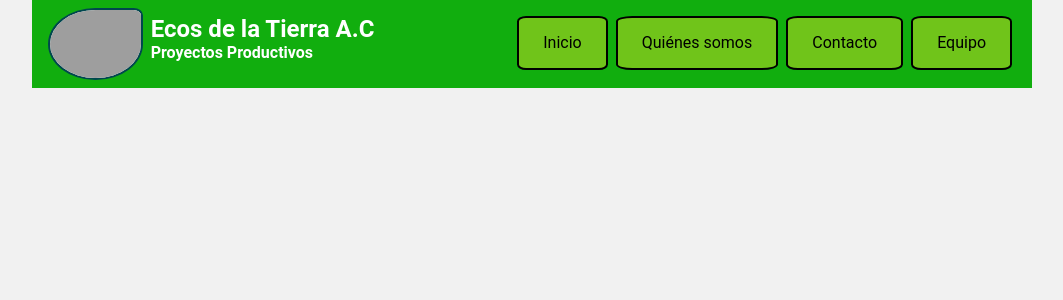
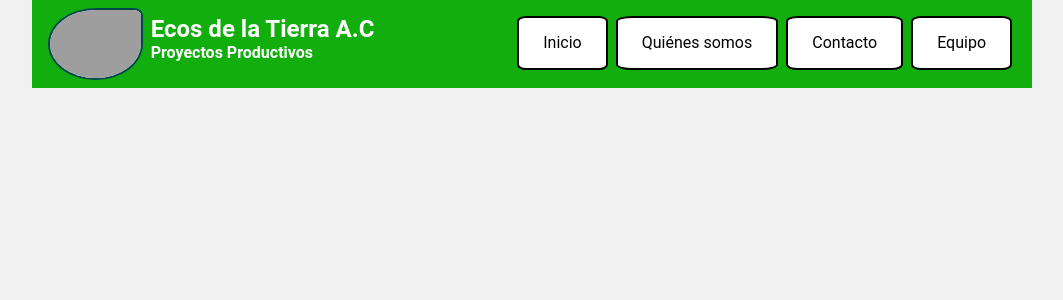
Before and after one commit to CarbajalFdez/EcosAC, a Jekyll site: the page built from index.html, in a window 1280 px wide. Shown: the top 300 px of the page, without its empty margins (108-1171 px from the left). Built offline with Jekyll 4.4.1, drawn with Linux system fonts in a browser that asks for light colours; grey boxes are pictures that could not be loaded.

Commit message:
Add files via upload

```diff
--- a/assets/css/tags.css
+++ b/assets/css/tags.css
@@ -72,7 +72,7 @@ header nav ul li {
 }
 
 header nav ul li a {
-	background:var(--color7);
+	background:var(--color2);
 	border:solid 2px var(--color1);
 	border-radius:10%;
 	color:var(--color1);
```
